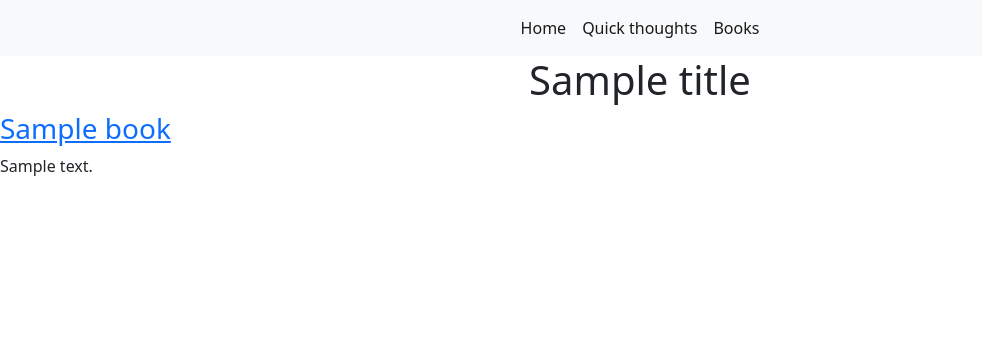
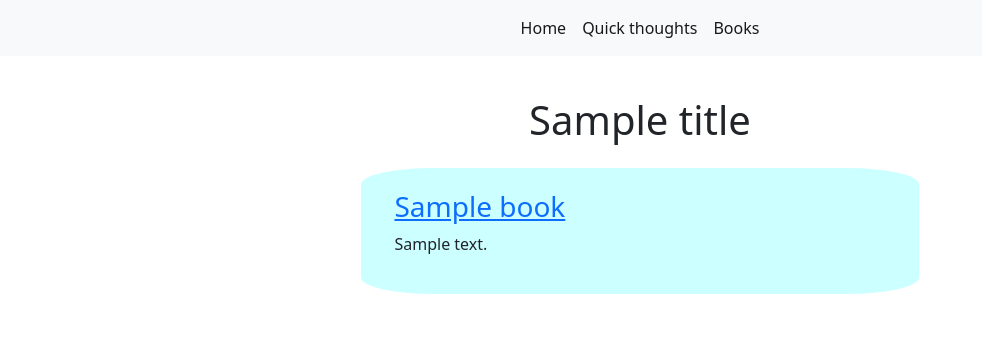
Before and after one commit to Kortelange/my_webpage, a Flask app: template templates/books.html in a window 1280 px wide. Shown: the top 356 px of the page, without its empty margins (0-982 px from the left). Run offline with Flask 2, Linux system fonts and the light colour scheme; the template is opened without the code that fills it: most values are stand-ins (such as "Sample title", 1, 10 or a date in 2020).

Commit message:
add basic styling to 'books'

```diff
--- a/static/css/posts_base.css
+++ b/static/css/posts_base.css
@@ -1,5 +1,6 @@
 h1 {
     text-align: center;
+    margin-top: 1em;
 }
 
 .post-box {
--- a/templates/books.html
+++ b/templates/books.html
@@ -4,8 +4,12 @@
     {{ super() }}
 {% endblock %}
 {% block content %}
+<div class="container">
     {% for book in books: %}
+    <div class="col-md-8 col-lg-6 mx-auto post-box">
         <a href="{{ url_for('get_book', id=book['id']) }}"><h3>{{ book['title'] }}</h3></a>
         <p>{{ book['short_review'] }}</p>
+    </div>
     {% endfor %}
+</div>
 {% endblock %}
```
